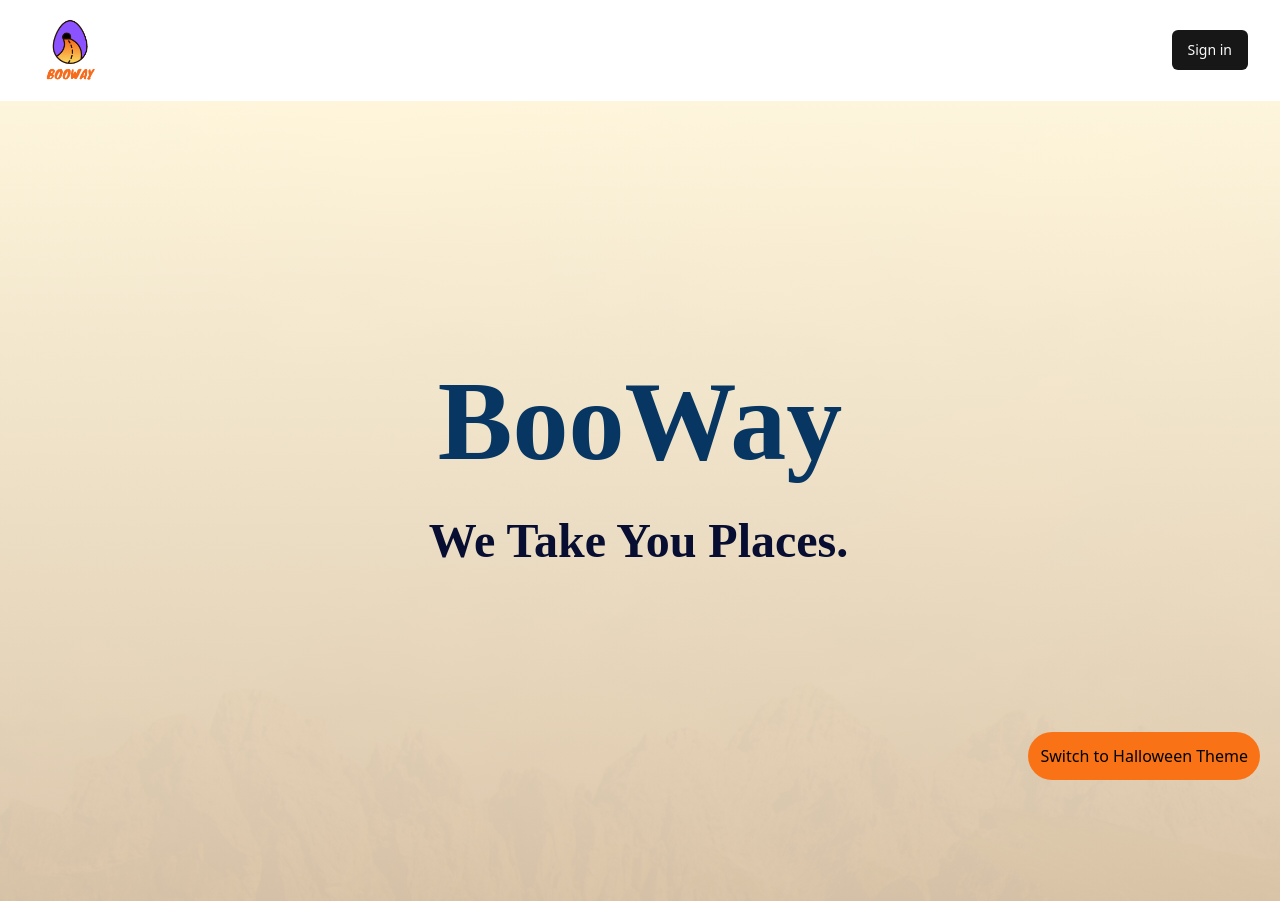
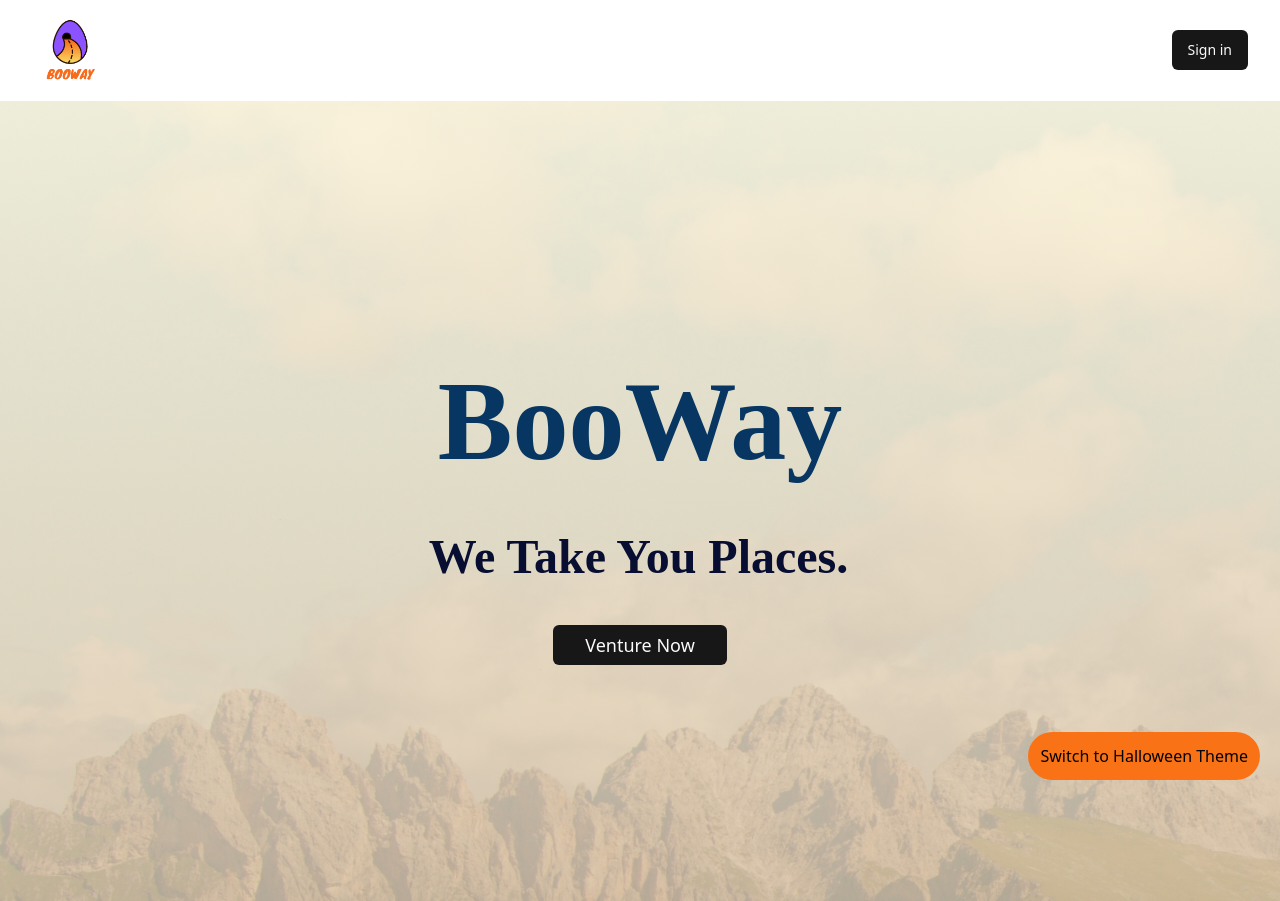
Before and after one commit to TrinhTT8/BooWay, a React (Vite) app: page / in a window 1280 px wide. Built offline with nearby package versions, Linux system fonts and the light colour scheme; no server answers; a web font is replaced by a local one.

Commit message:
Fixed invisible button

```diff
--- a/src/components/custom/Hero.jsx
+++ b/src/components/custom/Hero.jsx
@@ -2,81 +2,46 @@ import React, { useEffect, useState } from 'react';
 import { Button } from "../ui/button";
 import { Link } from "react-router-dom";
 import { gsap } from "gsap";
-import { ScrollTrigger } from "gsap/ScrollTrigger";
-import { Parallax } from "react-scroll-parallax"; // Ensure this is installed
 import './OriginalTheme.css';
 
 const Hero = () => {
   const [isHalloween, setIsHalloween] = useState(false);
 
-  gsap.registerPlugin(ScrollTrigger);
-
   useEffect(() => {
+    // Fade-in effect without scroll dependency
     gsap.fromTo(
       ".hero-title",
-      { opacity: 0, y: -50 },
-      {
-        opacity: 1,
-        y: 0,
-        duration: 1,
-        ease: "power3.out",
-        scrollTrigger: {
-          trigger: ".hero-title",
-          start: "top 80%",
-        },
-      }
+      { opacity: 0, y: -20 },
+      { opacity: 1, y: 0, duration: 1, ease: "power3.out" }
     );
 
     gsap.fromTo(
       ".hero-description",
-      { opacity: 0, y: 30 },
-      {
-        opacity: 1,
-        y: 0,
-        duration: 1,
-        ease: "power3.out",
-        delay: 0.5,
-        scrollTrigger: {
-          trigger: ".hero-description",
-          start: "top 80%",
-        },
-      }
+      { opacity: 0, y: 20 },
+      { opacity: 1, y: 0, duration: 1, ease: "power3.out", delay: 0.5 }
     );
 
     gsap.fromTo(
       ".cta-section",
-      { opacity: 0, y: 30 },
-      {
-        opacity: 1,
-        y: 0,
-        duration: 1,
-        ease: "power3.out",
-        delay: 0.5,
-        scrollTrigger: {
-          trigger: ".cta-section",
-          start: "top 60%",
-        },
-      }
+      { opacity: 0, y: 20 },
+      { opacity: 1, y: 0, duration: 1, ease: "power3.out", delay: 0.5 }
     );
   }, []);
 
   return (
-    <div className={`text-white h-screen flex flex-col items-center justify-center p-4 relative overflow-hidden ${isHalloween ? 'halloween-bg' : 'original-bg'}`}>
-    <div className={`absolute top-0 left-0 w-full h-full ${isHalloween ? 'halloween-bg' : 'original-bg'}`}></div>
+    <div className={`flex items-center justify-center min-h-screen ${isHalloween ? 'halloween-bg' : 'original-bg'}`}>
+      <div className={`text-center p-6 rounded-lg ${isHalloween ? 'halloween-hero' : 'original-hero'}`}>
+        {/* Title */}
+        <h1 className="hero-title logo mb-4">BooWay</h1>
 
-
-      {/* Hero Section */}
-      <div className={`relative p-6 rounded-lg ${isHalloween ? 'halloween-hero' : 'original-hero'}`}>
-        <div className={`relative z-10 text-center mb-12 ${isHalloween ? 'text-white' : 'text-black'}`}>
-          <h1 className="logo">BooWay</h1>
-          <p className="typing-text">We Take You Places.</p>
-        </div>
+        {/* Subtext */}
+        <p className="typing-text hero-description mb-8">We Take You Places.</p>
 
         {/* Call to Action Button */}
         <div className="cta-section">
           <Link to="/create-trip">
             <Button
-            variant={isHalloween ? 'destructive' : 'default'} // Set variant based on theme
+              variant={isHalloween ? 'destructive' : 'default'}
               className="py-4 px-8 text-lg font-regular transition duration-300 ease-in-out hover:shadow-lg hover:bg-opacity-80">
               Venture Now
             </Button>
```
Lines whose indentation alone changed are shown as unchanged.
